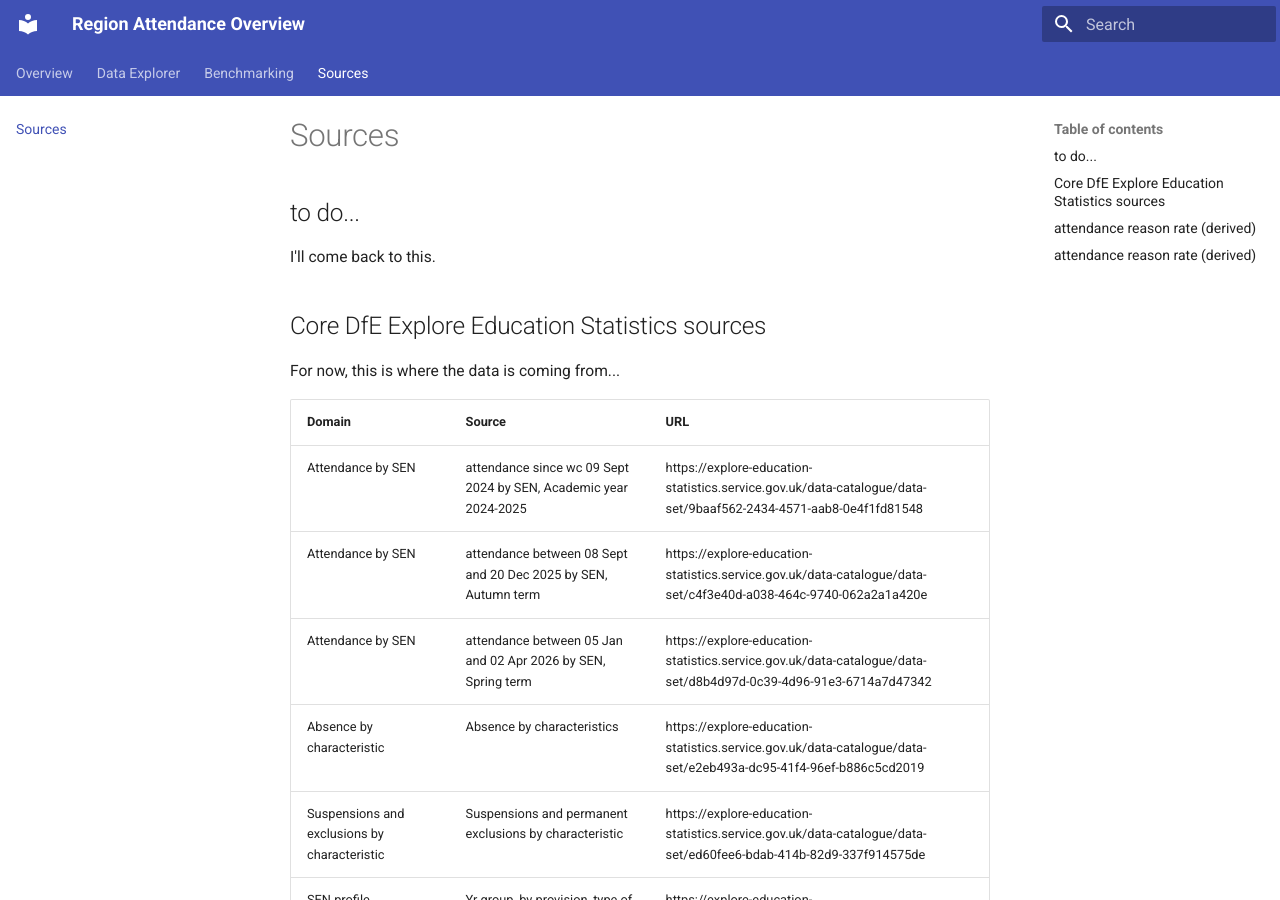
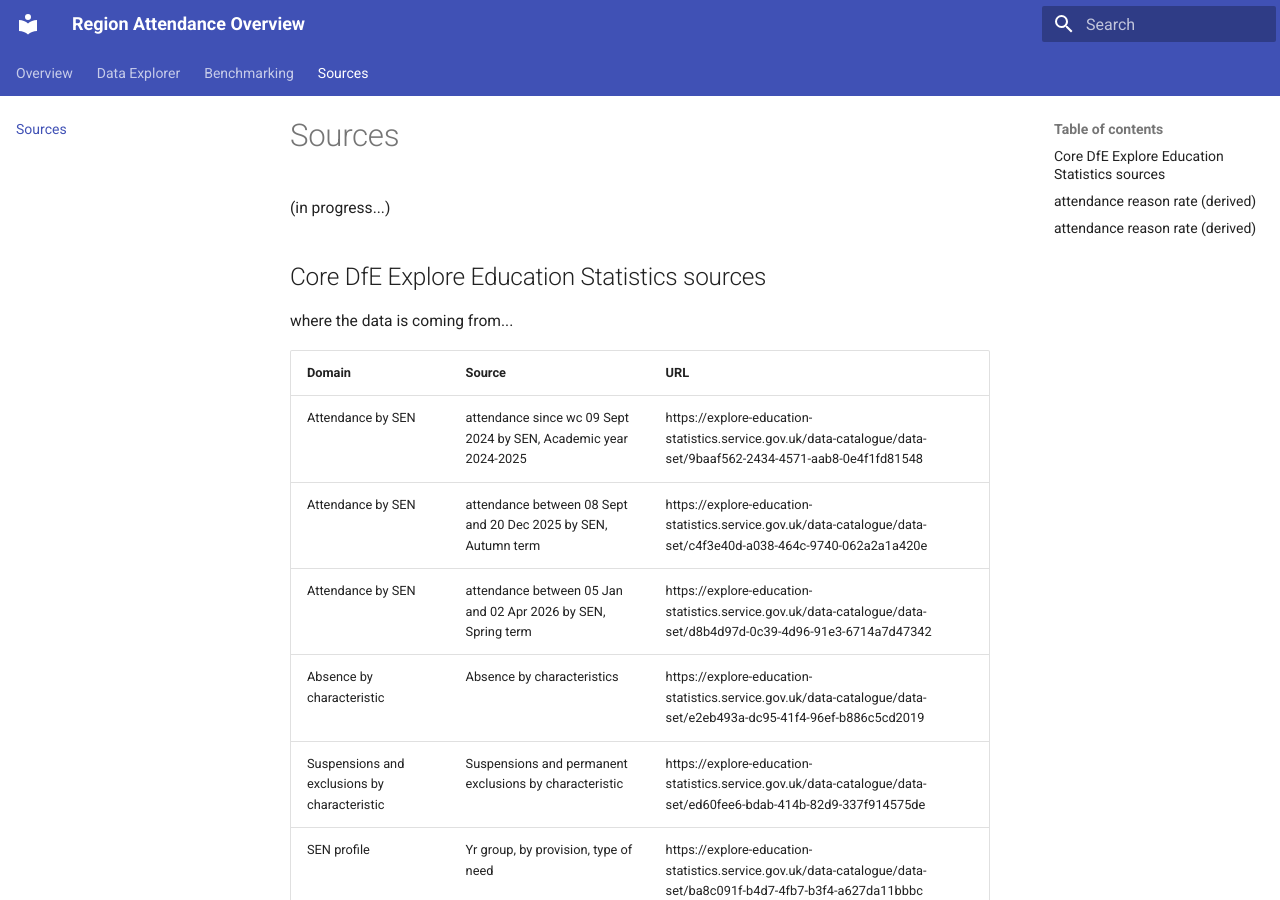
Before and after one commit to data-to-insight/send-attendance-dashboard, an MkDocs documentation site: the page built from docs/sources.md, in a window 1280 px wide and 900 px high. Built offline with MkDocs 1.6.1 and Material for MkDocs 9.7.7, drawn with Linux system fonts in a browser that asks for light colours.

Commit message:
minor content tweaks

```diff
--- a/docs/sources.md
+++ b/docs/sources.md
@@ -1,11 +1,8 @@
-## to do...
-
-I'll come back to this.
-
+(in progress...)
 
 ## Core DfE Explore Education Statistics sources
 
-For now, this is where the data is coming from...
+where the data is coming from...
 
 | Domain | Source | URL |
 |---|---|---|
```
